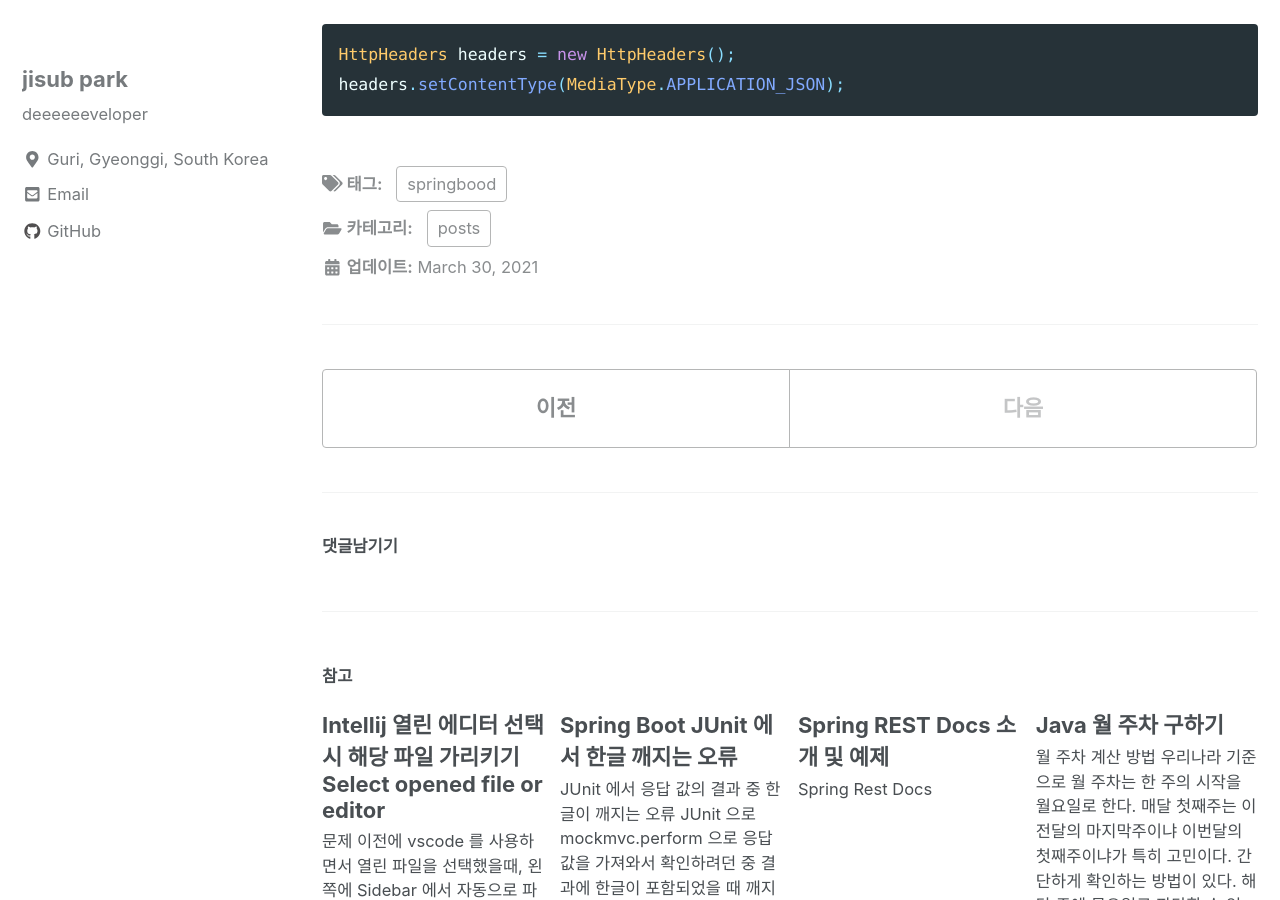
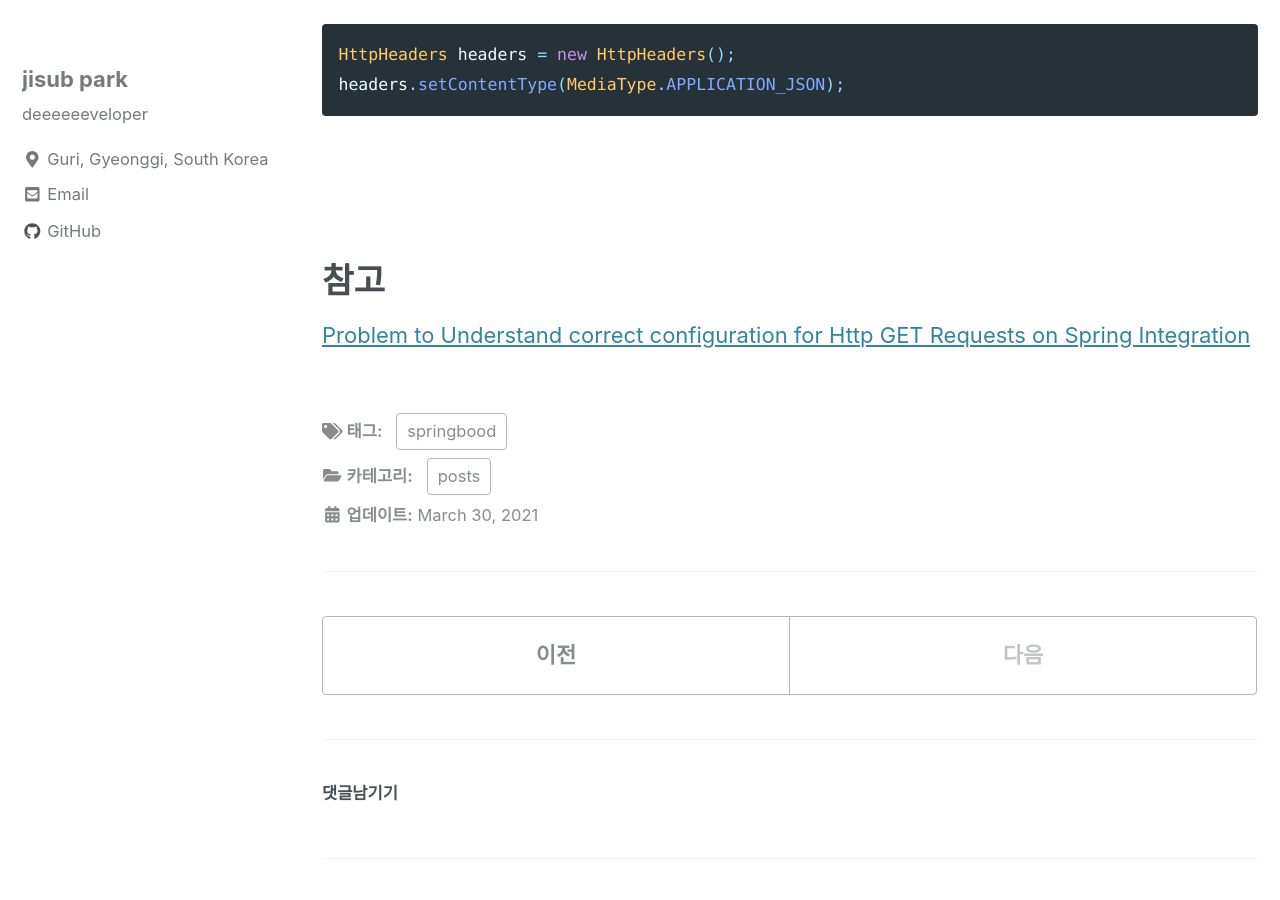
Before and after one commit to subji/subji.github.io, a Jekyll site: the page built from _posts/2021-03-30-cannotcontainwildcardstar.md, in a window 1280 px wide and 900 px high, scrolled down 1127 px. Built offline with Jekyll 4.4.1, drawn with Linux system fonts in a browser that asks for light colours; cached includes are drawn as plain includes; nearby versions of some CDN libraries; comment, search, counter and statistics services are not loaded.

Commit message:
202103301153

````diff
--- a/_posts/2021-03-30-cannotcontainwildcardstar.md
+++ b/_posts/2021-03-30-cannotcontainwildcardstar.md
@@ -39,3 +39,9 @@ Content-Type 을 설정하지 않았을 경우에 또는 알 수 없는 경우
 HttpHeaders headers = new HttpHeaders();
 headers.setContentType(MediaType.APPLICATION_JSON);
 ```
+
+<br>
+<br><br>
+
+# 참고
+[Problem to Understand correct configuration for Http GET Requests on Spring Integration](https://stackoverflow.com/questions/60442040/problem-to-understand-correct-configuration-for-http-get-requests-on-spring-inte)
````
